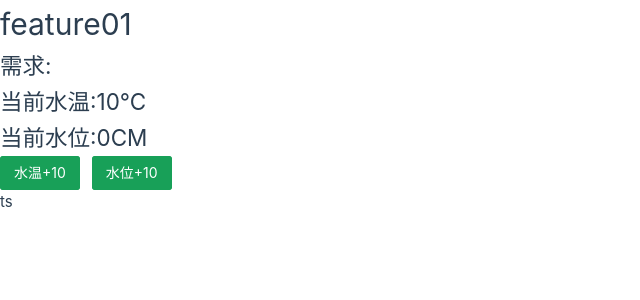
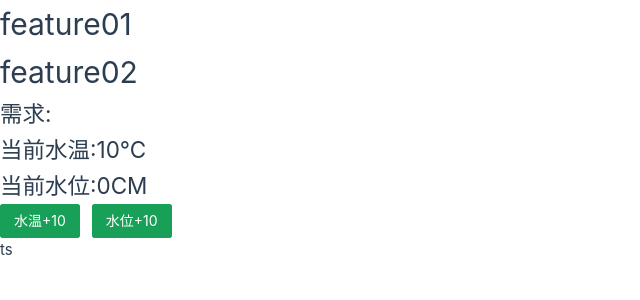
Before and after one commit to fandy0909/myProject, a Vue app: page / in a window 1280 px wide. Shown: the top 300 px of the page, without its empty margins (0-640 px from the left). Built offline with nearby package versions, Linux system fonts and the light colour scheme.

Commit message:
feat✨: feature02

```diff
--- a/src/components/watchEffectDemo.vue
+++ b/src/components/watchEffectDemo.vue
@@ -28,6 +28,7 @@
 <template>
   <div class="watchEffect-page">
     <h1>feature01</h1>
+    <h1>feature02</h1>
     <h2>需求:</h2>
     <h2>当前水温:{{ temp }}℃</h2>
     <h2>当前水位:{{ height }}CM</h2>
```
